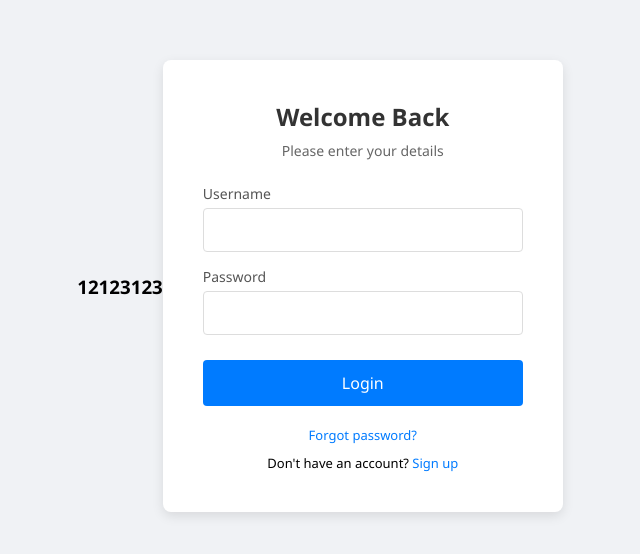
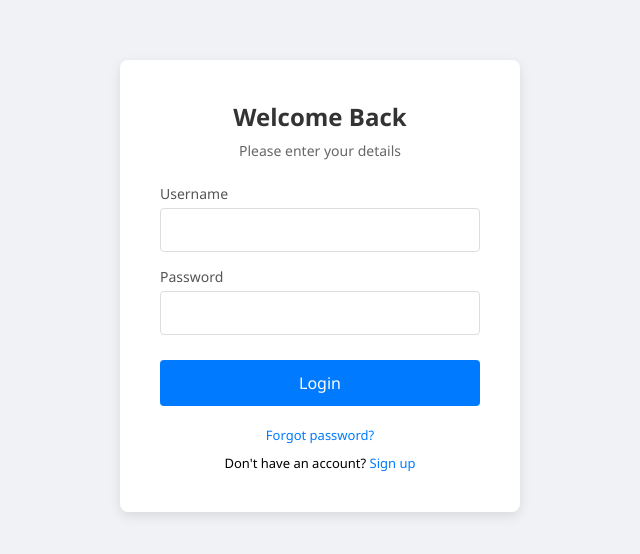
Before and after one commit to loosernumber2303/project1, a plain HTML site: page index.html in a window 1280 px wide. Shown: the part 114-668 px from the top of the page, without its empty margins (320-960 px from the left). Drawn offline with Linux system fonts and the light colour scheme.

Commit message:
Update index.html

```diff
--- a/index.html
+++ b/index.html
@@ -103,7 +103,7 @@
     </style>
 </head>
 <body>
-<h3>12123123</h3>    <div class="login-container">
+   <div class="login-container">
         <form class="login-form">
             <h2>Welcome Back</h2>
             <p>Please enter your details</p>
```
